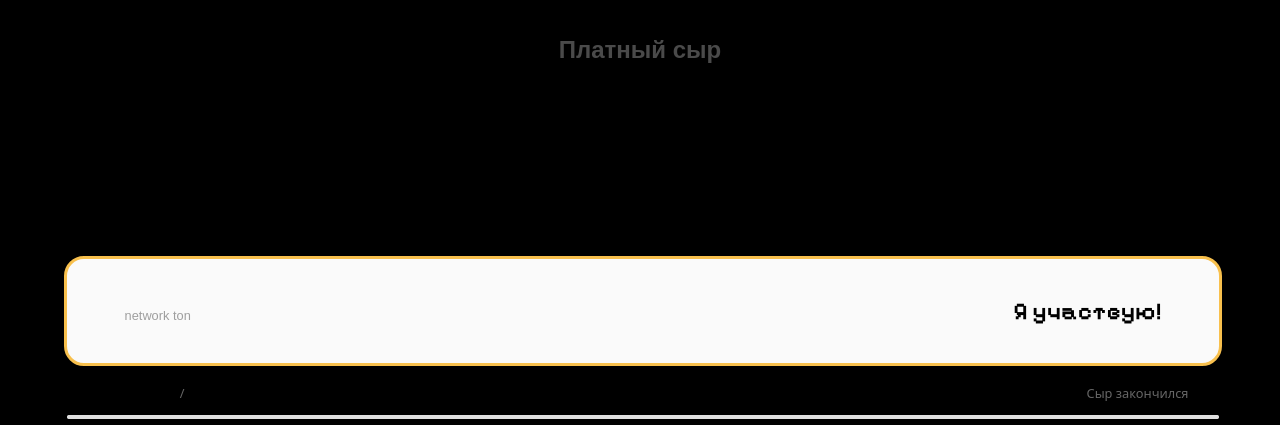
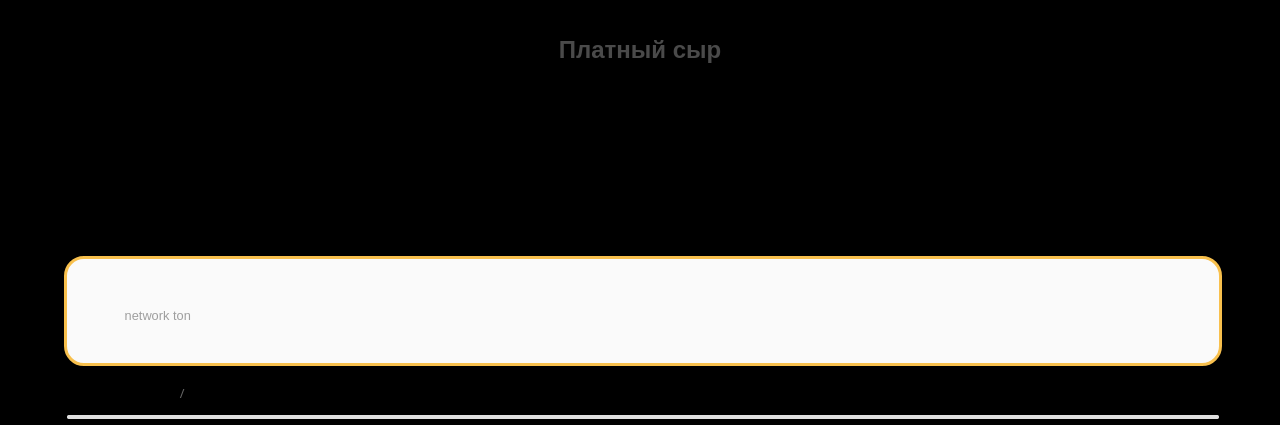
Before and after one commit to Decim123/ticket_bot, a Python web app: template app/templates/index.html in a window 1280 px wide. Shown: the top 425 px of the page. Run offline with Jinja, Linux system fonts and the light colour scheme; the template is opened without the code that fills it, so the values that code supplies are empty; some libraries are stand-ins or nearby versions.

Commit message:
Update index.html

```diff
--- a/app/templates/index.html
+++ b/app/templates/index.html
@@ -7,6 +7,12 @@
     <link rel="stylesheet" href="{{ url_for('static', filename='styles.css') }}">
     <script src="https://telegram.org/js/telegram-web-app.js"></script>
     <script src="https://code.jquery.com/jquery-3.6.0.min.js"></script>
+    <style>
+        /* Добавляем стили для скрытия элементов по умолчанию */
+        #successMessage, #stopMessage, .button-block {
+            display: none;
+        }
+    </style>
 </head>
 <body>
     <div id="model-container"></div>
@@ -15,7 +21,6 @@
         <div class="raffle-info">
         </div>
         <h2 class="raffle-name">Платный сыр</h2> <!-- Название розыгрыша -->
-
 
         <!-- Количество билетов -->
         <p class="raffle-tickets">{{ settings['remaining_tickets'] }} / {{ settings['tickets_count'] }}</p>
@@ -26,17 +31,20 @@
             </div>
         </div>
 
-        <p class="raffle-date">Дата завершения - {{ settings['date'] }}<br>или раньше, если будет набрано необходимое количство учасников</br></p> <!-- Дата окончания розыгрыша -->
+        <p class="raffle-date">Дата завершения - {{ settings['date'] }}<br>или раньше, если будет набрано необходимое количество участников</p> <!-- Дата окончания розыгрыша -->
 
         <!-- Логика отображения кнопок или сообщения "Сыр закончился" -->
         <div class='price-block'>
-            <p class = 'price'>{{ settings['tickets_price'] }}</p>
+            <p class='price'>{{ settings['tickets_price'] }}</p>
             <p class='network'>network ton</p>
         </div>
         {% if settings['remaining_tickets'] > 0 %}
             <div class='button-block'>
                 <div><button id="buyButton">pay</button></div>
-                <div><button id="checkPaymentButton" class="secondary-button">check</button><p id="statusMessage"></p></div>
+                <div>
+                    <button id="checkPaymentButton" class="secondary-button">check</button>
+                    <p id="statusMessage"></p>
+                </div>
             </div>
         {% else %}
             <p id="stopMessage">Сыр закончился</p>
@@ -46,12 +54,11 @@
 
     <div class='link-block'>
         {% for ad in ads %}
-        <a href={{ ad[3] }} class='link'>
+        <a href="{{ ad[3] }}" class='link'>
             <p>></p>
             <h1>{{ ad[1] }}</h1>
             <h2>{{ ad[2] }}</h2>
         </a>
-
         {% endfor %}
     </div>
 
@@ -83,22 +90,24 @@
         const stopMessage = document.getElementById('stopMessage');
         const buyButton = document.getElementById('buyButton');
         const checkPaymentButton = document.getElementById('checkPaymentButton');
+
         if (usernameElement) {
             console.log('1 Element найден:', usernameElement);
-
         } else {
             console.log('Element не найден');
         }
+
         if (successMessage) {
-            console.log('Element найден:', usernameElement);
+            console.log('Element найден:', successMessage);
         } else {
             console.log('Element не найден');
         }
+
         if (tg.initDataUnsafe.user) {
             const user = tg.initDataUnsafe.user;
             const userId = user.id;
             const username = user.username ? `${user.username}` : '';
-            usernameElement.textContent = username
+            usernameElement.textContent = username;
             logToScreen('Fetching status for user: ' + username);
 
             fetch(`/check_status/${userId}?username=${encodeURIComponent(username)}`)
@@ -109,8 +118,10 @@
                         usernameElement.classList.add('bounce-text');
                         if (buyButton) buyButton.style.display = 'none';
                         if (checkPaymentButton) checkPaymentButton.style.display = 'none';
-                        statusMessage.textContent = '';
+                        if (statusMessage) statusMessage.textContent = '';
+                        if (stopMessage) stopMessage.style.display = 'none';
                         successMessage.textContent = 'Я участвую!';
+                        successMessage.style.display = 'block'; // Показываем сообщение
                         const fullText = `${user.username || user.first_name}`;
                         if (fullText) {
                             console.log('2 fullText найден:', fullText);
@@ -126,11 +137,18 @@
                         }
 
                     } else if (data.status === 'no_tickets') {
-                        statusMessage.textContent = '';
+                        if (buyButton) buyButton.style.display = 'none';
+                        if (checkPaymentButton) checkPaymentButton.style.display = 'none';
+                        if (statusMessage) statusMessage.textContent = '';
+                        if (successMessage) successMessage.style.display = 'none';
                         stopMessage.textContent = 'Сыр закончился';
+                        stopMessage.style.display = 'block'; // Показываем сообщение
                     } else {
-                        successMessage.textContent = 'Я не участвую!';
+                        successMessage.style.display = 'none'; // Скрываем сообщение
+                        if (stopMessage) stopMessage.style.display = 'none';
                         usernameElement.textContent = `${user.username || user.first_name}`;
+                        const buttonBlock = document.querySelector('.button-block');
+                        if (buttonBlock) buttonBlock.style.display = 'block'; // Показываем кнопки
 
                         if (buyButton) {
                             buyButton.addEventListener('click', () => {
@@ -155,12 +173,12 @@
                                 .then(data => {
                                     logToScreen('Payment check response: ' + JSON.stringify(data));
                                     if (data.status === 'suc') {
-                                        statusMessage.textContent = 'Оплачено!';
+                                        if (statusMessage) statusMessage.textContent = 'Оплачено!';
                                         setTimeout(() => {
                                             window.location.reload();
                                         }, 2000);
                                     } else if (data.status === 'not_paid') {
-                                        statusMessage.textContent = 'Не оплачено';
+                                        if (statusMessage) statusMessage.textContent = 'Не оплачено';
                                     }
                                 })
                                 .catch(error => {
@@ -172,14 +190,28 @@
                 })
                 .catch(error => {
                     logToScreen('Error fetching status: ' + error);
+                    // В случае ошибки можно отобразить сообщение или скрыть кнопки
+                    if (buyButton) buyButton.style.display = 'none';
+                    if (checkPaymentButton) checkPaymentButton.style.display = 'none';
+                    if (successMessage) successMessage.style.display = 'none';
+                    if (stopMessage) stopMessage.style.display = 'none';
+                    if (statusMessage) statusMessage.textContent = 'Произошла ошибка. Пожалуйста, попробуйте позже.';
                 });
+        } else {
+            logToScreen('Пользователь не найден.');
+            // Можно скрыть кнопки или отобразить сообщение
+            if (buyButton) buyButton.style.display = 'none';
+            if (checkPaymentButton) checkPaymentButton.style.display = 'none';
+            if (successMessage) successMessage.style.display = 'none';
+            if (stopMessage) stopMessage.style.display = 'none';
+            if (statusMessage) statusMessage.textContent = 'Пользователь не найден.';
         }
 
     // 3D-модель и анимация
     const scene = new THREE.Scene();
     const camera = new THREE.PerspectiveCamera(75, window.innerWidth / window.innerHeight, 0.1, 1000);
 
-    const renderer = new THREE.WebGLRenderer();
+    const renderer = new THREE.WebGLRenderer({ antialias: true });
     renderer.setSize(window.innerWidth, window.innerHeight);
     document.getElementById('model-container').appendChild(renderer.domElement);
 
@@ -234,7 +266,7 @@
 
         // Отступ модели от верха на 10vh
         const offsetY = (window.innerHeight * 10) / 100;
-        model.position.y = size.y / 2.5 + offsetY / window.innerHeight;
+        model.position.y = size.y / 2.5 + (offsetY / window.innerHeight) * 5; // Корректировка позиции Y
 
         // Позиционируем и наклоняем камеру
         camera.position.y = 2;  // Поднимаем камеру
```
